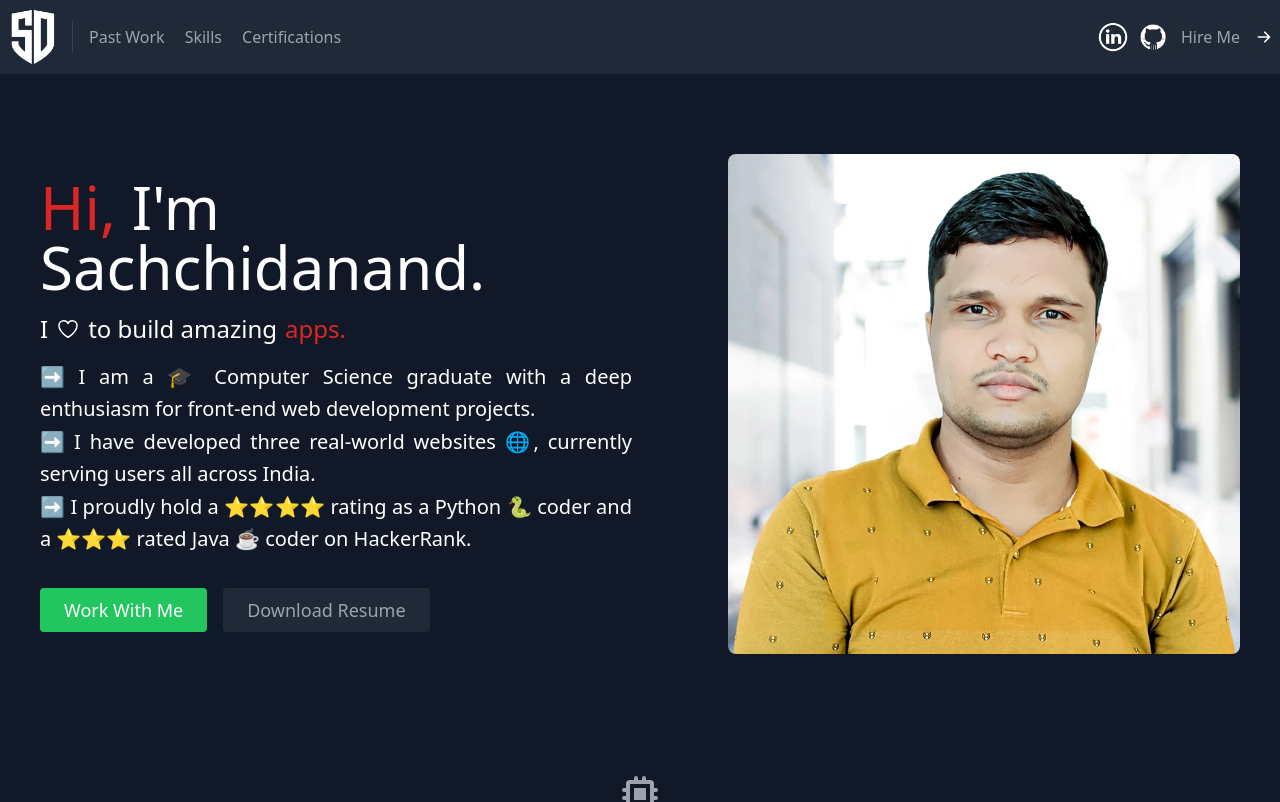
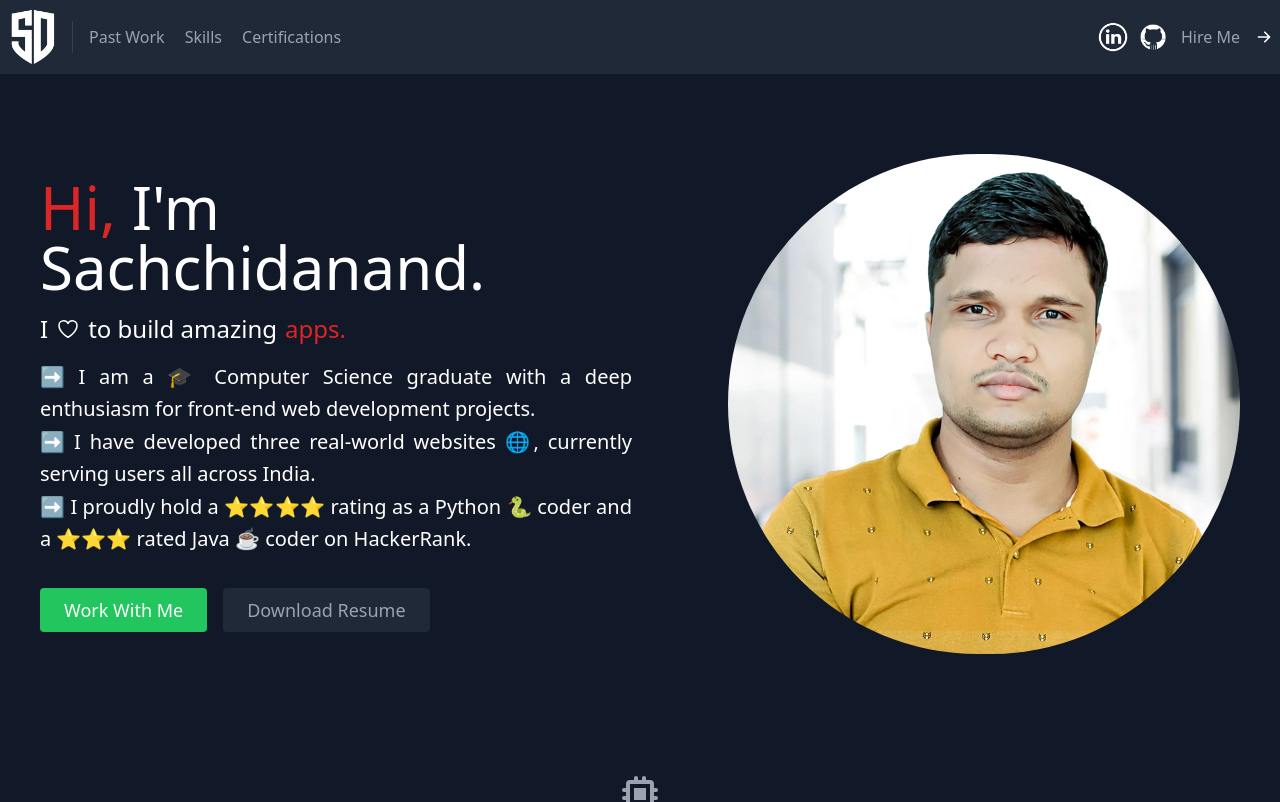
Before and after one commit to ErSndubey/Portfolio-2.0, a React (Create React App) app: page / in a window 1280 px wide. Shown: the top 802 px of the page. Built offline with nearby package versions, Linux system fonts and the light colour scheme.

Commit message:
Update About.js

```diff
--- a/src/components/About.js
+++ b/src/components/About.js
@@ -42,8 +42,8 @@
         </div>
         <div className="lg:max-w-lg lg:w-full md:w-2/3 w-5/6  ">
           <img
-            className="object-cover object-center rounded-lg "
-            alt="hero"
+            className="object-cover object-center rounded-full "
+            alt="Sachchidanand's Image"
 
             src={dev}
           />
```
